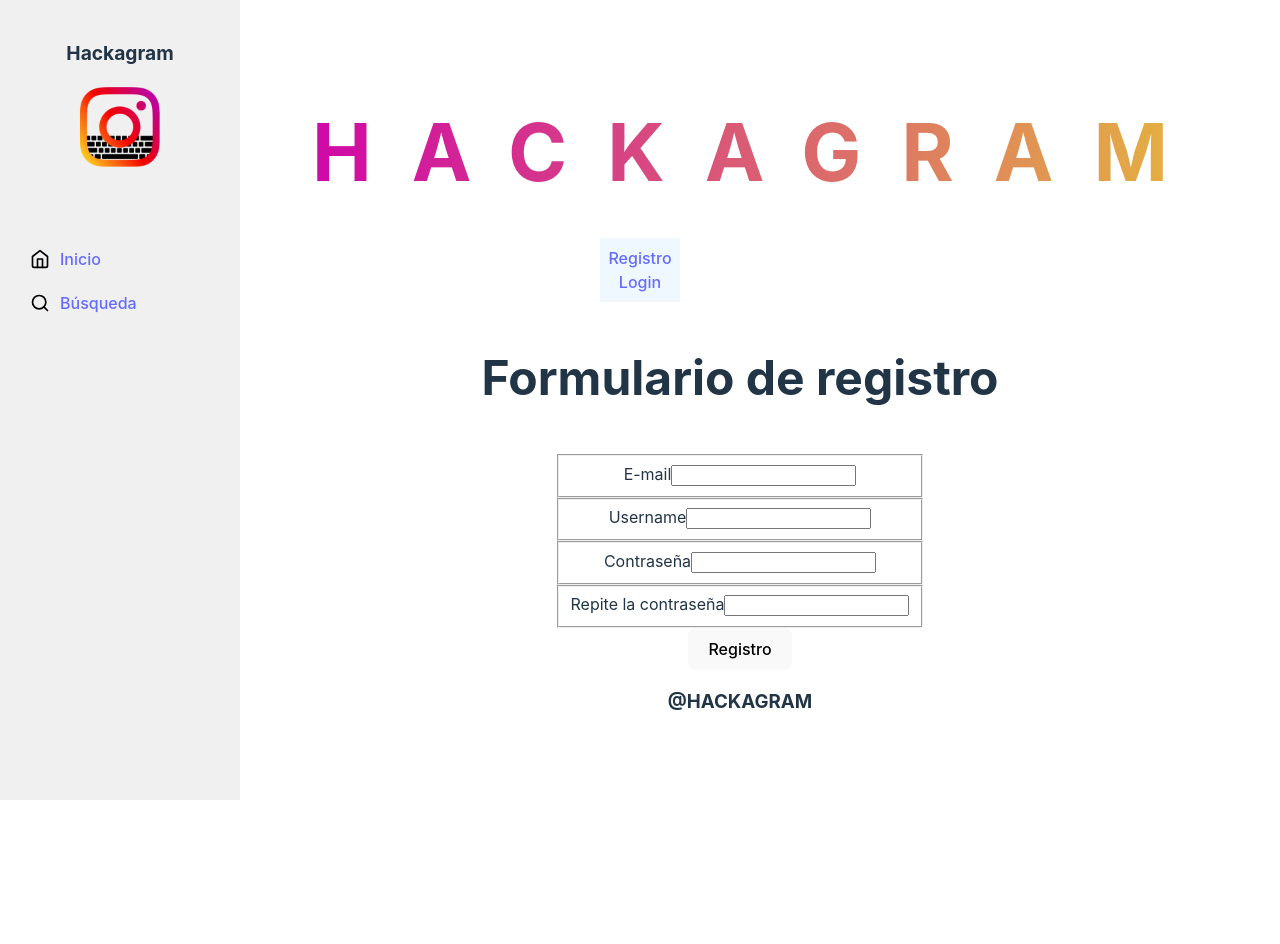
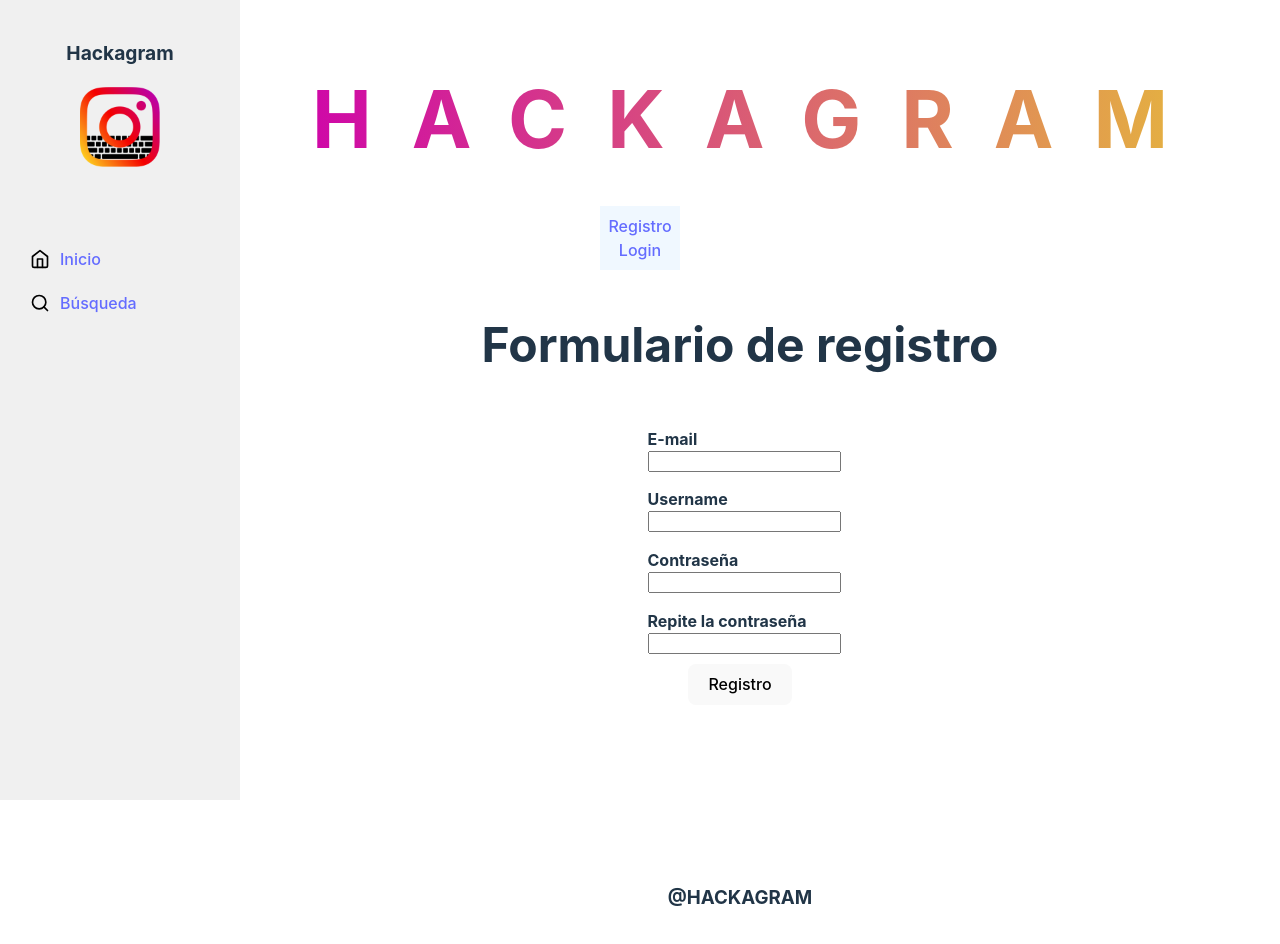
Before and after one commit to marcelohs999/hackagram-front, a React (Vite) app: page /user in a window 1280 px wide. Shown: the top 944 px of the page. Before the commit the page ends 800 px from the top, so only its background shows below. Built offline with nearby package versions, Linux system fonts and the light colour scheme.

Commit message:
loginregisterpage css

```diff
--- a/src/pages/styles/LoginRegisterPages.css
+++ b/src/pages/styles/LoginRegisterPages.css
@@ -7,3 +7,34 @@
     max-width: calc(100% - 200px);
   }
 }
+
+.settings {
+  width: 30vw;
+}
+
+.login-register-page-container fieldset {
+  display: flex;
+  flex-direction: column;
+  border: none;
+}
+
+.login-register-page-container label {
+  font-weight: 700;
+  display: flex;
+  align-items: center;
+  min-width: 150px;
+}
+
+.login-register-page-container input {
+  width: 100%;
+}
+
+.login-register-page-container {
+  display: flex;
+  gap: 0.8em;
+  align-items: center;
+}
+
+.login-register-page-container button {
+  margin-bottom: 10em;
+}
```
